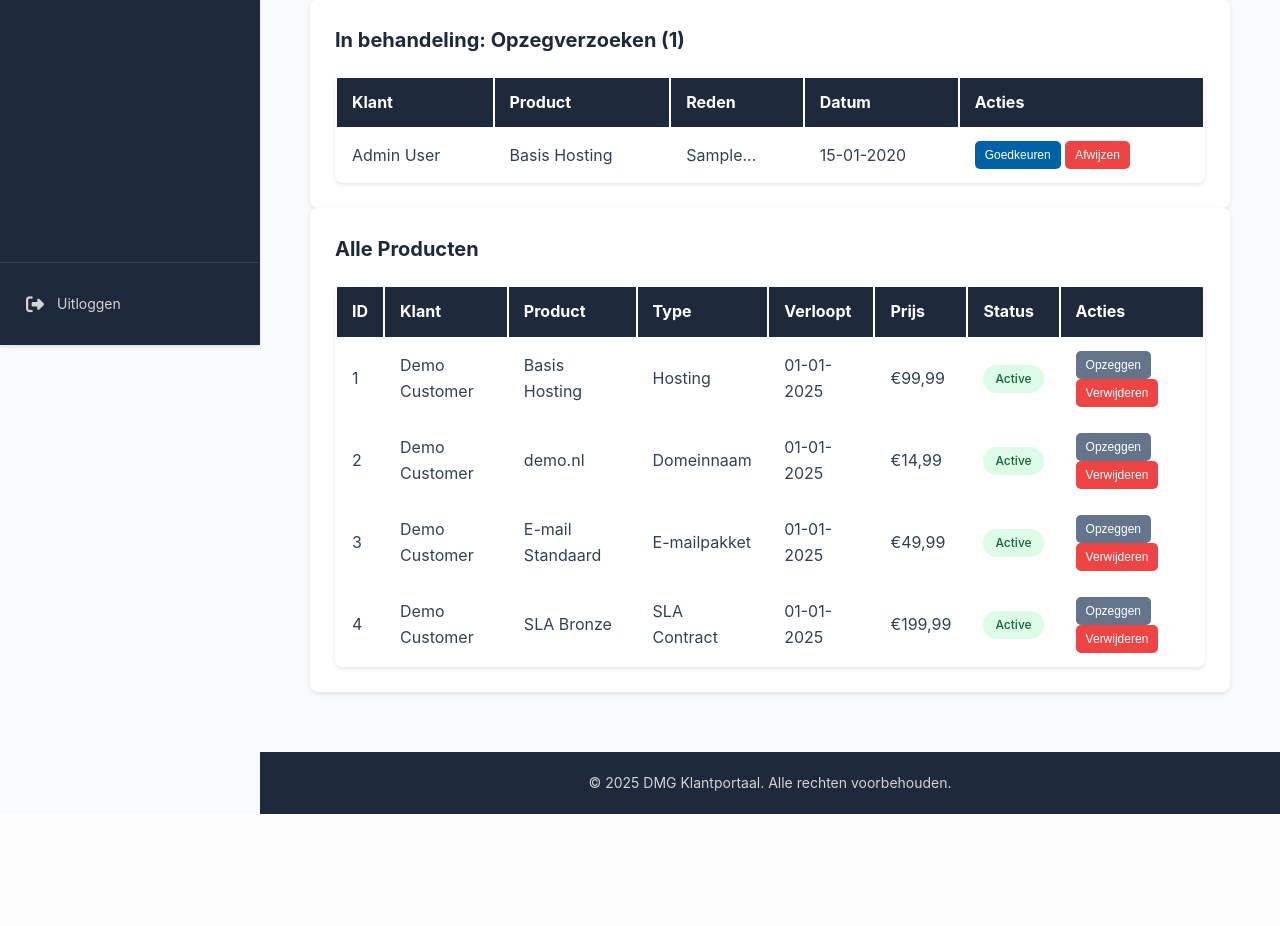
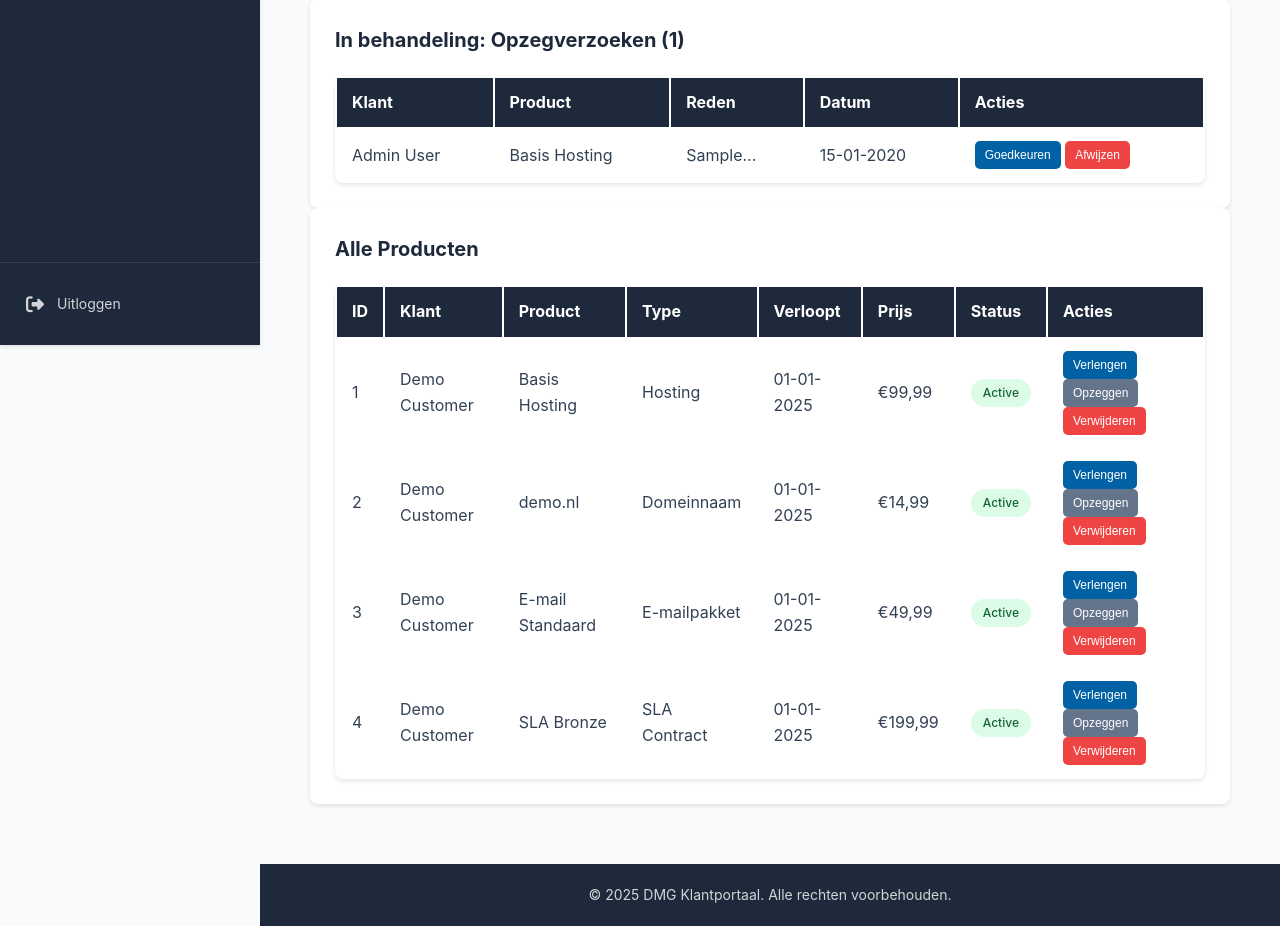
Before and after one commit to jarrin/dmg-klantenportaal, a PHP site: page /admin/products.php in a window 1280 px wide. Shown: the part 455-1381 px from the top of the page. Before the commit the page ends 1269 px from the top, so only its background shows below. Run offline with PHP 8.4, Linux system fonts and the light colour scheme; a user stored in the database is signed in; data comes from the database, SQL or seed files in the repository; tables that the repository leaves empty hold one stand-in row (values such as "Sample post").

Commit message:
feat: add extend action button for active products in management interface

```diff
--- a/src/admin/products.php
+++ b/src/admin/products.php
@@ -328,6 +328,12 @@ $pageTitle = 'Productbeheer - ' . APP_NAME;
                             <td>
                                 <?php if ($product['status'] === 'active'): ?>
                                     <form method="POST" style="display: inline;">
+                                        <input type="hidden" name="action" value="extend">
+                                        <input type="hidden" name="product_id" value="<?php echo $product['id']; ?>">
+                                        <input type="hidden" name="months" value="12">
+                                        <button type="submit" class="btn btn-sm btn-primary">Verlengen</button>
+                                    </form>
+                                    <form method="POST" style="display: inline;">
                                         <input type="hidden" name="action" value="cancel">
                                         <input type="hidden" name="product_id" value="<?php echo $product['id']; ?>">
                                         <button type="submit" class="btn btn-sm btn-secondary">Opzeggen</button>
```
